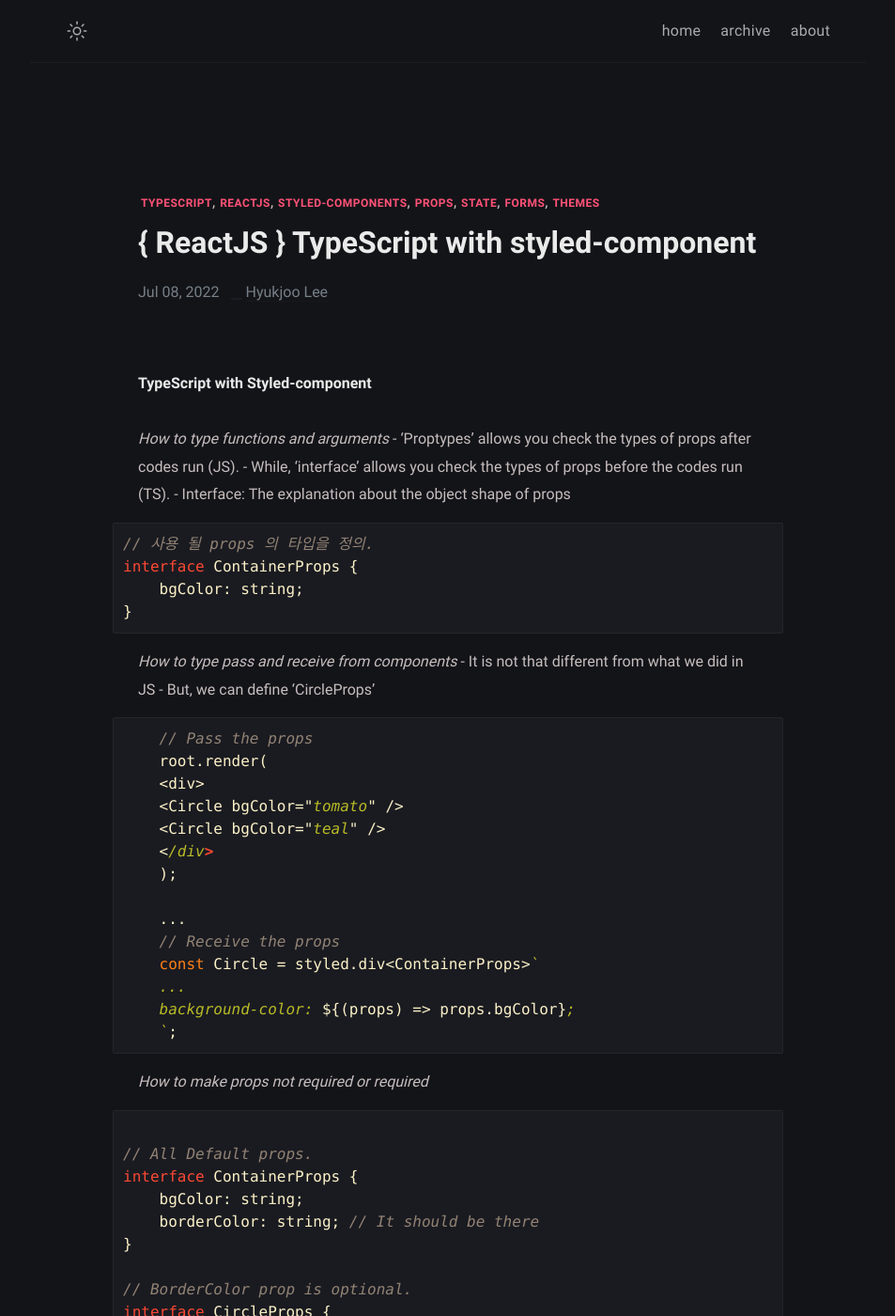
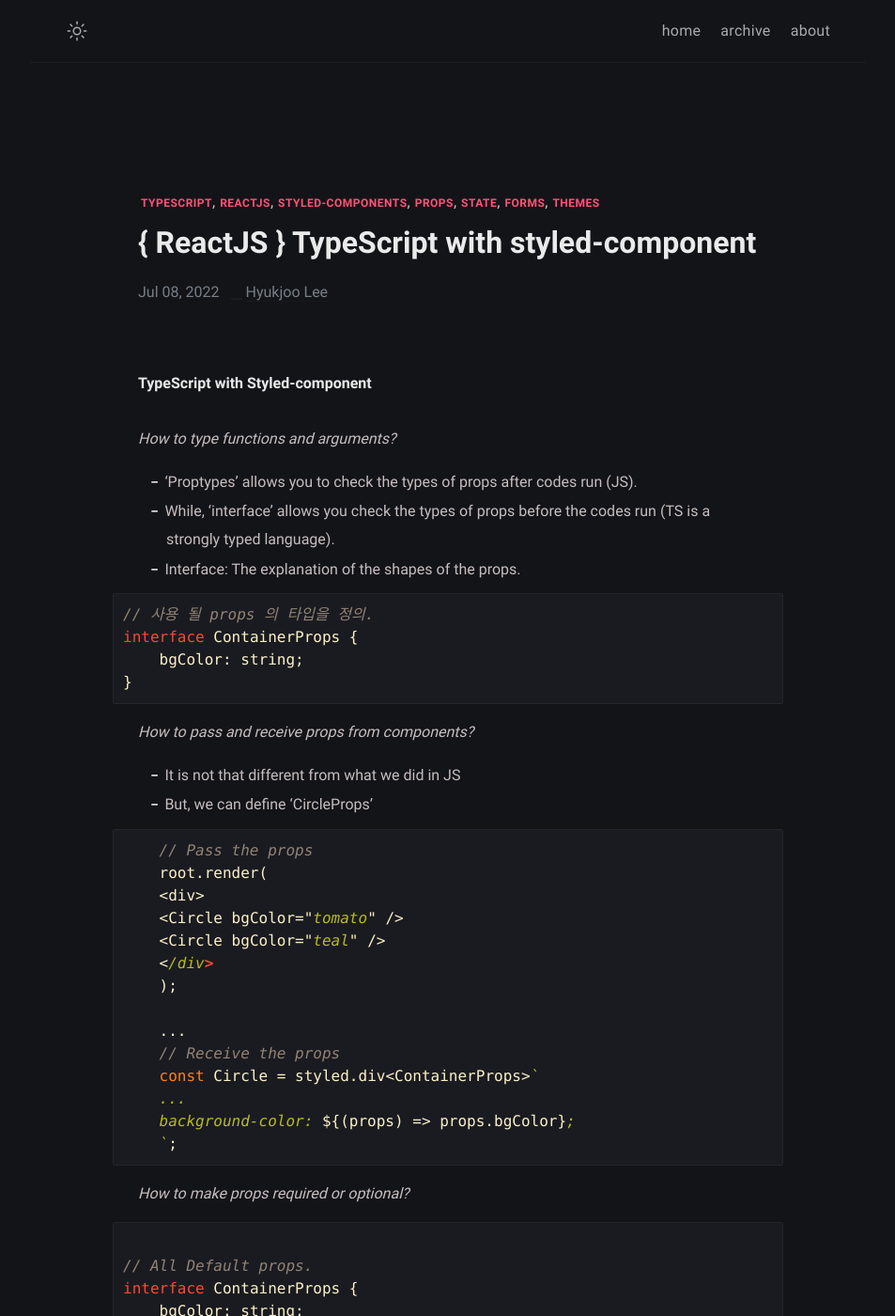
Before and after one commit to Hyukjoo-Lee/Hyukjoo-Lee.github.io, a Jekyll site: the page built from _posts/2022-07-09-JavaScript_React_Master_2.markdown, in a window 1280 px wide and 1400 px high. Shown: the whole window at 94% size, without its empty margins (163-1116 px from the left). Built offline with Jekyll 4.4.1, drawn with Linux system fonts in a browser that asks for light colours; some of the changed text lies outside the part shown.

Commit message:
content edited

````diff
--- a/_posts/2022-07-09-JavaScript_React_Master_2.markdown
+++ b/_posts/2022-07-09-JavaScript_React_Master_2.markdown
@@ -7,10 +7,11 @@ description: "Styled Components + TypeScript + ReactJS."
 
 **TypeScript with Styled-component**
 
-<em> How to type functions and arguments </em>
-    - 'Proptypes' allows you check the types of props after codes run (JS).
-    - While, 'interface' allows you check the types of props before the codes run (TS).
-    - Interface: The explanation about the object shape of props
+<em> How to type functions and arguments?</em>
+
+- 'Proptypes' allows you to check the types of props after codes run (JS).
+- While, 'interface' allows you check the types of props before the codes run (TS is a strongly typed language).
+- Interface: The explanation of the shapes of the props.
 
 ```javascript
 // 사용 될 props 의 타입을 정의.
@@ -19,9 +20,9 @@ interface ContainerProps {
 }
 ```
 
-<em> How to type pass and receive from components </em>
-    - It is not that different from what we did in JS
-    - But, we can define 'CircleProps'
+<em> How to pass and receive props from components? </em>
+- It is not that different from what we did in JS
+- But, we can define 'CircleProps'
 
 ```javascript
     // Pass the props
@@ -40,7 +41,7 @@ interface ContainerProps {
     `;
 ```
 
-<em> How to make props not required or required </em>
+<em> How to make props required or optional? </em>
 
 ```javascript
 
@@ -78,8 +79,8 @@ export default Circle;
 ```
 
 **More Practice**
+### Source Code  (own practice)
 
-### Source Code  (own practice)
 ```javascript
 import styled from "styled-components";
 
@@ -113,9 +114,9 @@ function Hello({ txtColor }: HelloProps) {
 export default Hello;
 ```
 
-#### Forms (How to handle events)
+#### Forms (How to handle events?)
 - SyntheticEvent
-    - How the type system look like in the library (ReactJS)
+    - How the type system look like in the library (ReactJS)?
   ```javascript
   const onClick = (event: React.FormEvent<HTMLButtonElement>)
   ```
````
